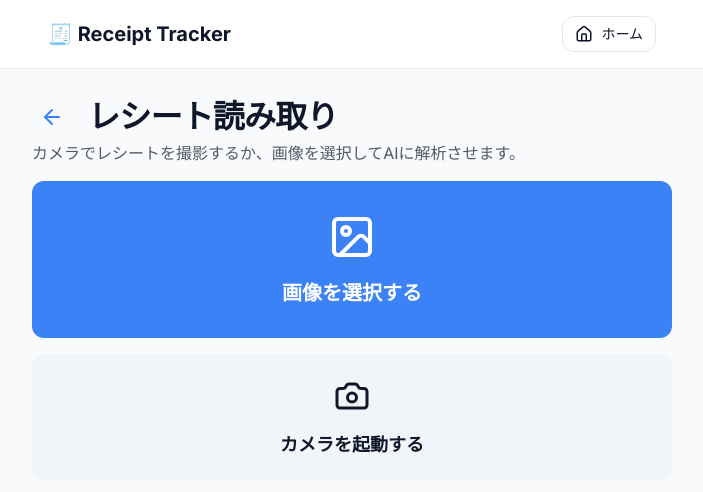
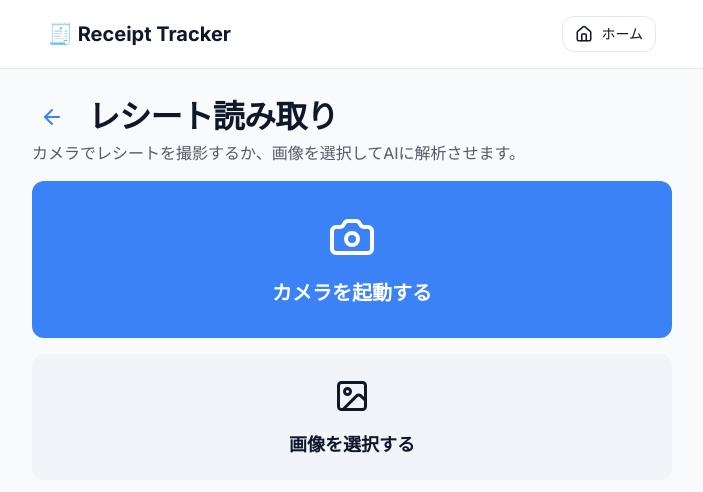
Before and after one commit to wbonannw-jpg/receipt-tracker, a Next.js app: page /camera in a window 1280 px wide. Shown: the top 492 px of the page, without its empty margins (288-991 px from the left). Built offline with nearby package versions, Linux system fonts and the light colour scheme; no server answers.

Commit message:
fix: swap camera/image buttons and colors on camera page

```diff
--- a/src/app/camera/page.tsx
+++ b/src/app/camera/page.tsx
@@ -88,14 +88,13 @@ export default function CameraPage() {
                         style={{ padding: '2rem 1rem', display: 'flex', flexDirection: 'column', gap: '1rem', height: 'auto' }}
                         onClick={() => {
                             if (fileInputRef.current) {
-                                // Remove capture attribute to allow picking from gallery on some devices
-                                fileInputRef.current.removeAttribute('capture');
+                                fileInputRef.current.setAttribute('capture', 'environment');
                                 fileInputRef.current.click();
                             }
                         }}
                     >
-                        <ImageIcon size={48} />
-                        <span style={{ fontSize: '1.25rem', fontWeight: 600 }}>画像を選択する</span>
+                        <Camera size={48} />
+                        <span style={{ fontSize: '1.25rem', fontWeight: 600 }}>カメラを起動する</span>
                     </button>
 
                     <button
@@ -103,13 +102,14 @@ export default function CameraPage() {
                         style={{ padding: '1.5rem 1rem', display: 'flex', flexDirection: 'column', gap: '1rem', height: 'auto' }}
                         onClick={() => {
                             if (fileInputRef.current) {
-                                fileInputRef.current.setAttribute('capture', 'environment');
+                                // Remove capture attribute to allow picking from gallery on some devices
+                                fileInputRef.current.removeAttribute('capture');
                                 fileInputRef.current.click();
                             }
                         }}
                     >
-                        <Camera size={36} />
-                        <span style={{ fontSize: '1.125rem', fontWeight: 600 }}>カメラを起動する</span>
+                        <ImageIcon size={36} />
+                        <span style={{ fontSize: '1.125rem', fontWeight: 600 }}>画像を選択する</span>
                     </button>
                 </div>
             )}
```
